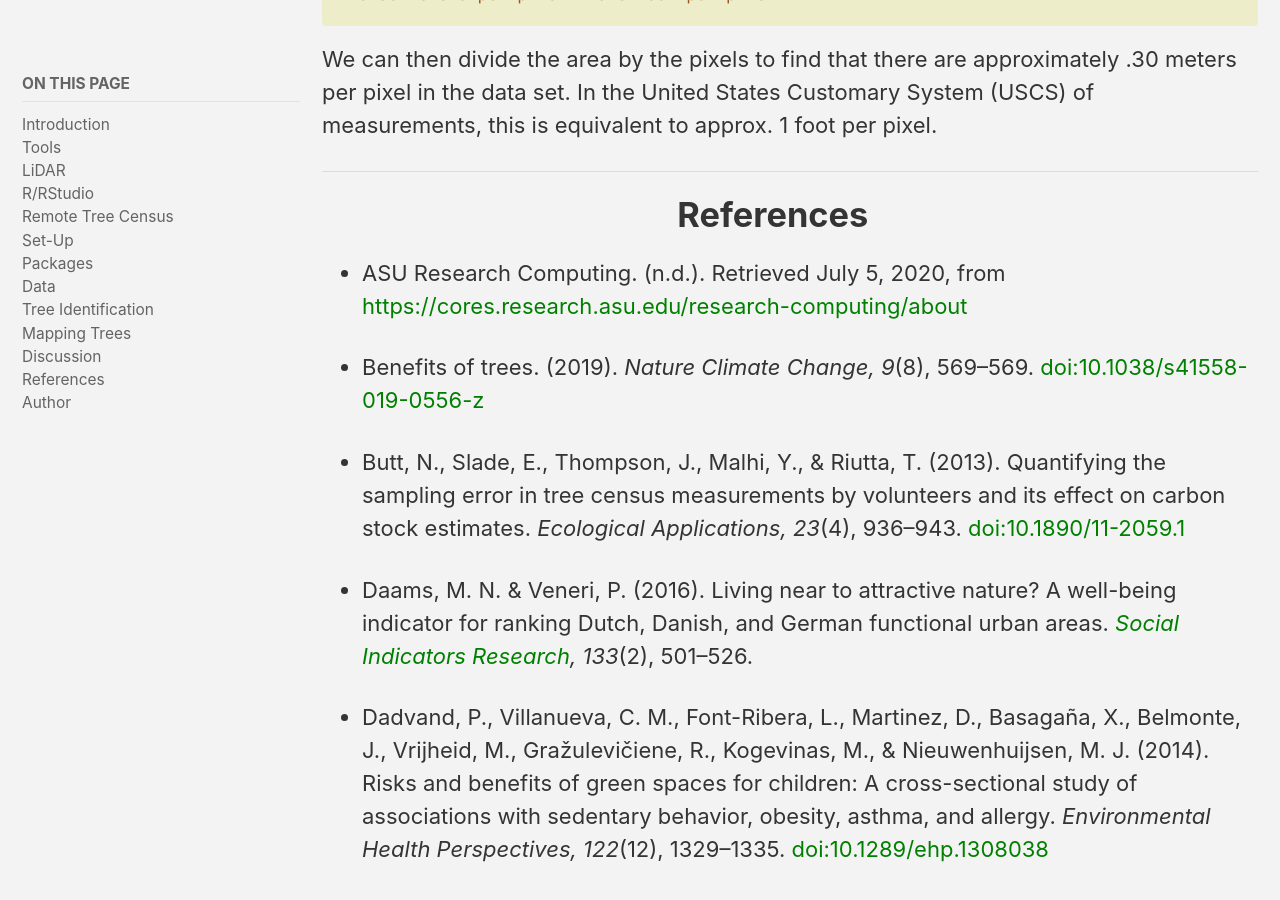
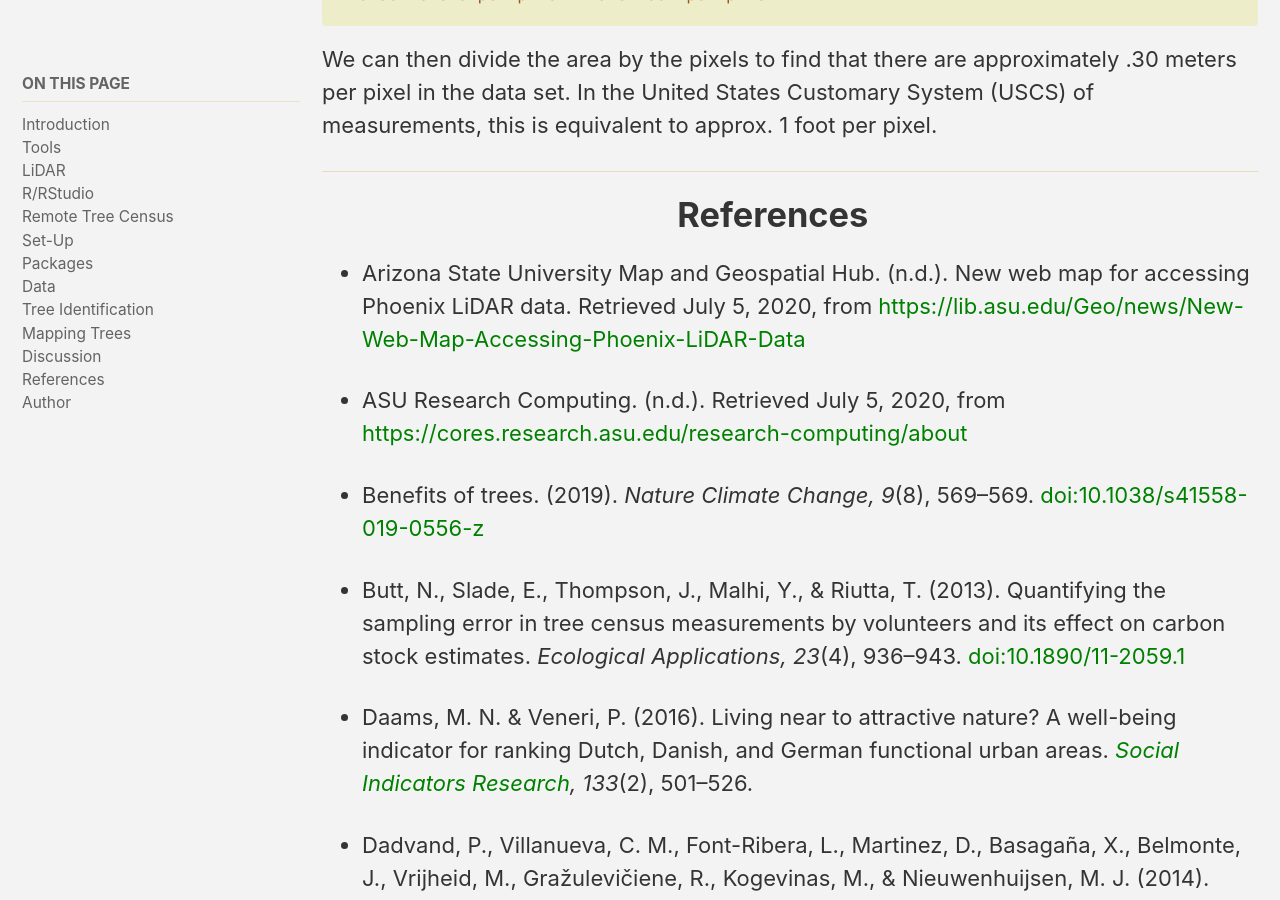
Before and after one commit to castower/cpp-593-treeproject-site, a Jekyll site: the page built from index.md, in a window 1280 px wide and 900 px high, scrolled down 13954 px. Built offline with Jekyll 4.4.1, drawn with Linux system fonts in a browser that asks for light colours; cached includes are drawn as plain includes; nearby versions of some CDN libraries; some of the changed text lies outside the part shown.

Commit message:
Update index.md

```diff
--- a/index.md
+++ b/index.md
@@ -358,6 +358,8 @@ sqrt( 11250000 ) # 11,250,000 points
   <h1 id = "References">References</h1>
 </center>
 
+- Arizona State University Map and Geospatial Hub. (n.d.). New web map for accessing Phoenix LiDAR data. Retrieved July 5, 2020, from [https://lib.asu.edu/Geo/news/New-Web-Map-Accessing-Phoenix-LiDAR-Data](https://lib.asu.edu/Geo/news/New-Web-Map-Accessing-Phoenix-LiDAR-Data)
+
 - ASU Research Computing. (n.d.). Retrieved July 5, 2020, from [https://cores.research.asu.edu/research-computing/about](https://cores.research.asu.edu/research-computing/about)
 
 - Benefits of trees. (2019). <i>Nature Climate Change, 9</i>(8), 569–569. [doi:10.1038/s41558-019-0556-z](https://www.nature.com/articles/s41558-019-0556-z)
@@ -418,6 +420,8 @@ sqrt( 11250000 ) # 11,250,000 points
 
 - Tigges, J., & Lakes, T. (2017). High resolution remote sensing for reducing uncertainties in urban forest carbon offset life cycle assessments. <i>Carbon Balance and Management, 12</i>(1), 1–18. [https://doi.org/10.1186/s13021-017-0085-x](https://doi.org/10.1186/s13021-017-0085-x)
 
+- Toro, M. (2017). Robust USGS LiDAR data for Metro Phoenix now available. Retrieved June 29, 2020 from [https://lib.asu.edu/geo/news/trees](https://lib.asu.edu/geo/news/trees)
+
 - TreesCount! (2017). Retrieved May 31, 2020, from [http://media.nycgovparks.org/images/web/TreesCount/Index.html](http://media.nycgovparks.org/images/web/TreesCount/Index.html)
 
 - Turner‐Skoff, J. B., & Cavender, N. (2019). The benefits of trees for livable and sustainable communities. <i>Plants, People, Planet, 1</i>(4), 323–335. [doi:10.1002/ppp3.39](https://nph.onlinelibrary.wiley.com/doi/full/10.1002/ppp3.39)
```
